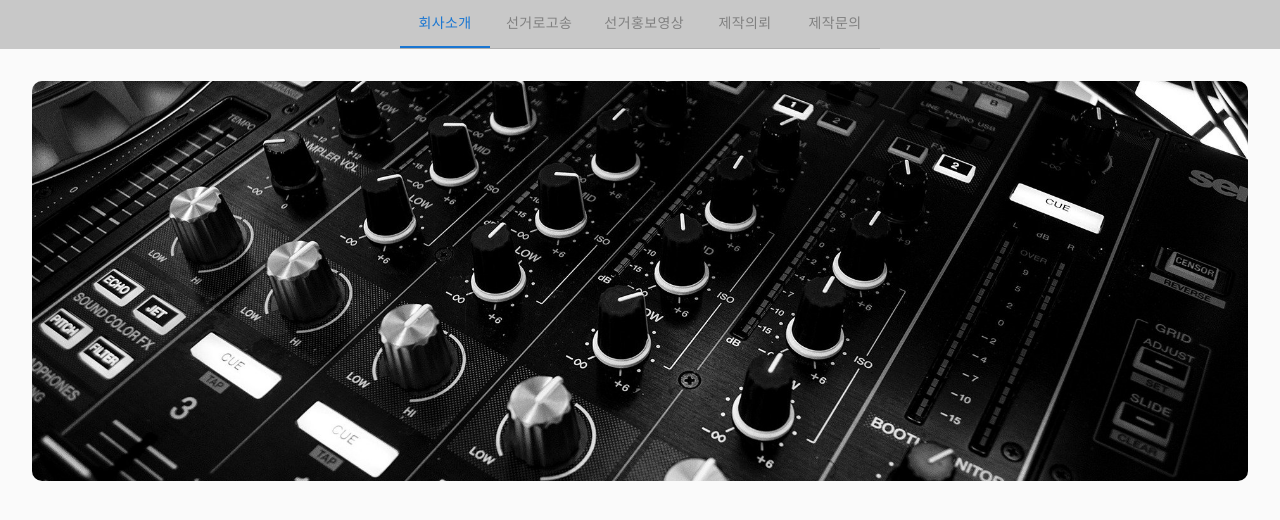
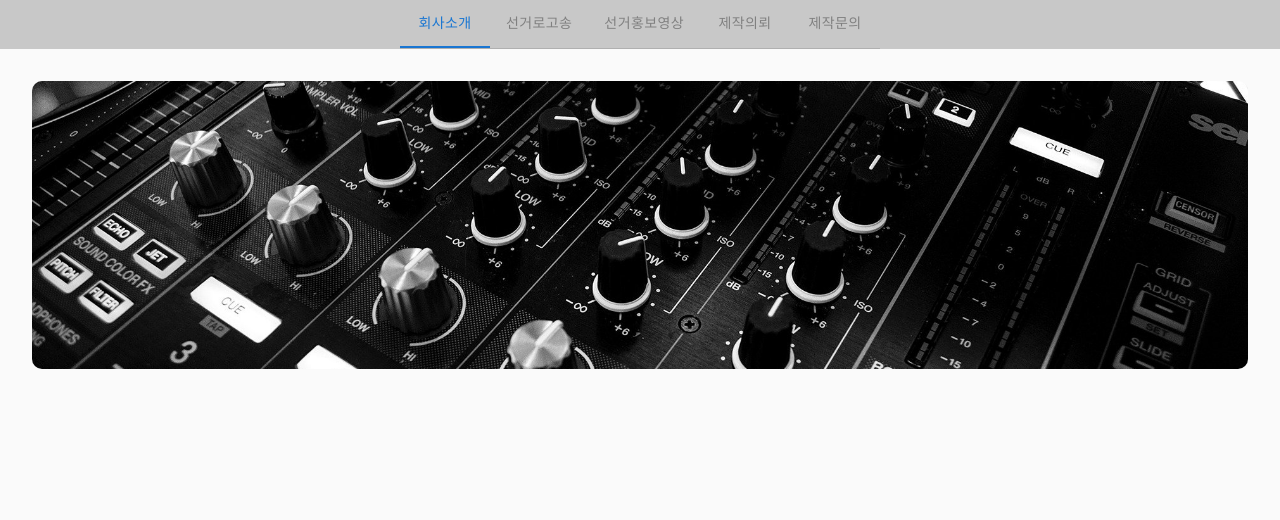
Before and after one commit to nohsangwoo/k-election-copy, a React (Create React App) app: page /logoSongs in a window 1280 px wide. Shown: the top 520 px of the page. Built offline with nearby package versions, Linux system fonts and the light colour scheme.

Commit message:
size setting

```diff
--- a/src/pages/LogoSongs.tsx
+++ b/src/pages/LogoSongs.tsx
@@ -7,7 +7,7 @@ const LogoSongsContainer = styled.div``
 const MixerWrapper = styled.div`
   display: flex;
   justify-content: center;
-  height: 400px;
+  height: 18rem;
   width: 100%;
   margin: 2rem 0;
 `
```
